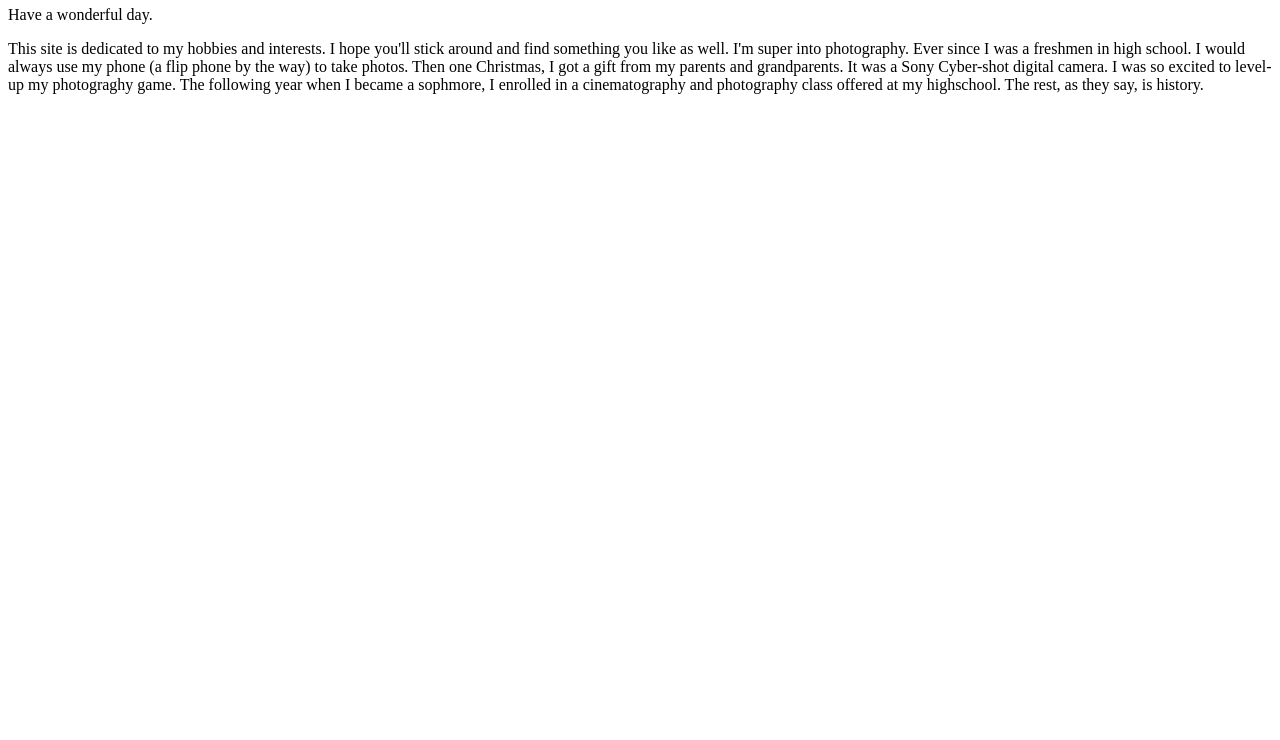
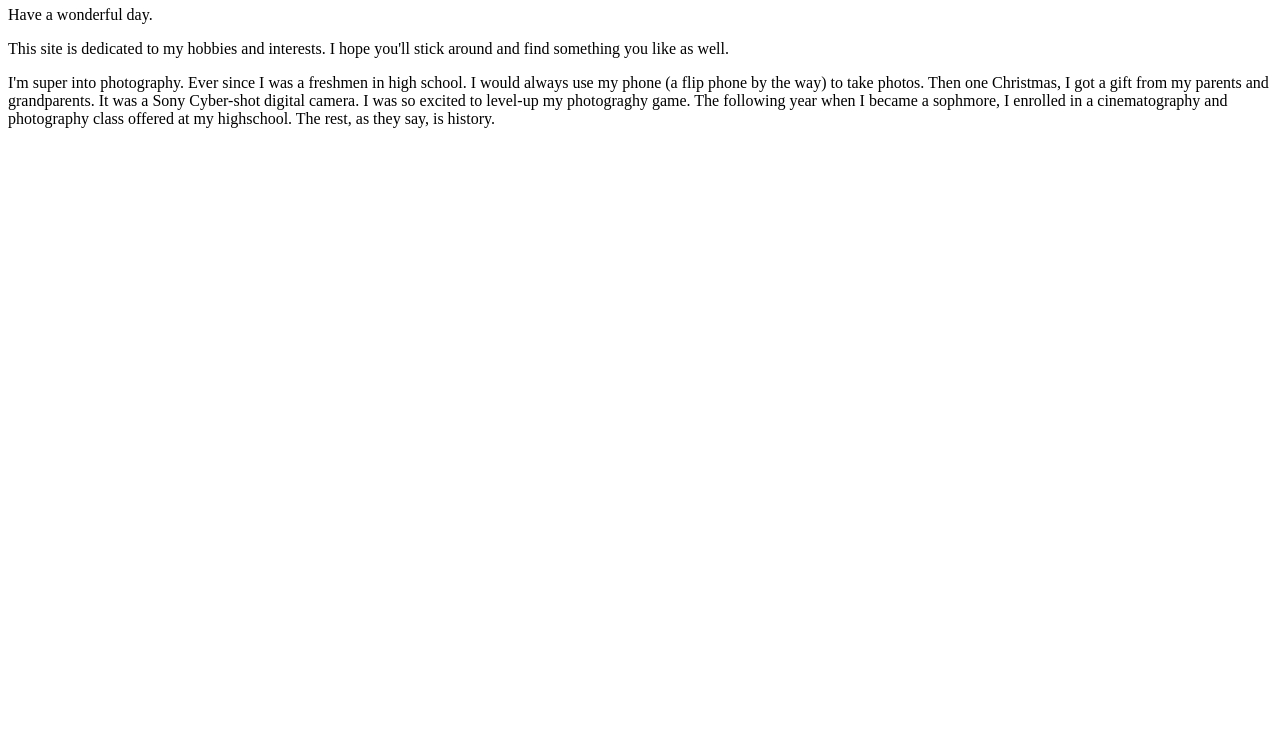
Before and after one commit to asc2630/Final-Project, a plain HTML site: page index.html in a window 1280 px wide. Shown: the part 60-800 px from the top of the page. Drawn offline with Linux system fonts and the light colour scheme.

Commit message:
Update index.html

```diff
--- a/index.html
+++ b/index.html
@@ -2,9 +2,10 @@
     <body>
        <h1>Hello! My Name is A'Keyla. Welcome to my website.</h1>
        <p>Have a wonderful day.</p>
-       <p1>This site is dedicated to my hobbies and interests. I hope you'll stick around and find something you like as well.</p1>
+       <p>This site is dedicated to my hobbies and interests. I hope you'll stick around and find something you like as well.</p>
 
-       <p2>I'm super into photography. Ever since I was a freshmen in high school. I would always use my phone (a flip phone by the way) to take photos. Then one Christmas, I got a gift from my parents and grandparents. It was a Sony Cyber-shot digital camera. I was so excited to level-up my photograghy game. The following year when I became a sophmore, I enrolled in a cinematography and photography class offered at my highschool. The rest, as they say, is history. </p2>
+       <p>I'm super into photography. Ever since I was a freshmen in high school. I would always use my phone (a flip phone by the way) to take photos. Then one Christmas, I got a gift from my parents and grandparents. It was a Sony Cyber-shot digital camera. I was so excited to level-up my photograghy game. The following year when I became a sophmore, I enrolled in a cinematography and photography class offered at my highschool. The rest, as they say, is history. </p>
+       <a href="https://apostropheee.blogspot.com/>Click here to visit my website with a few pics.</a>
 
     </body>
  </html>
```
